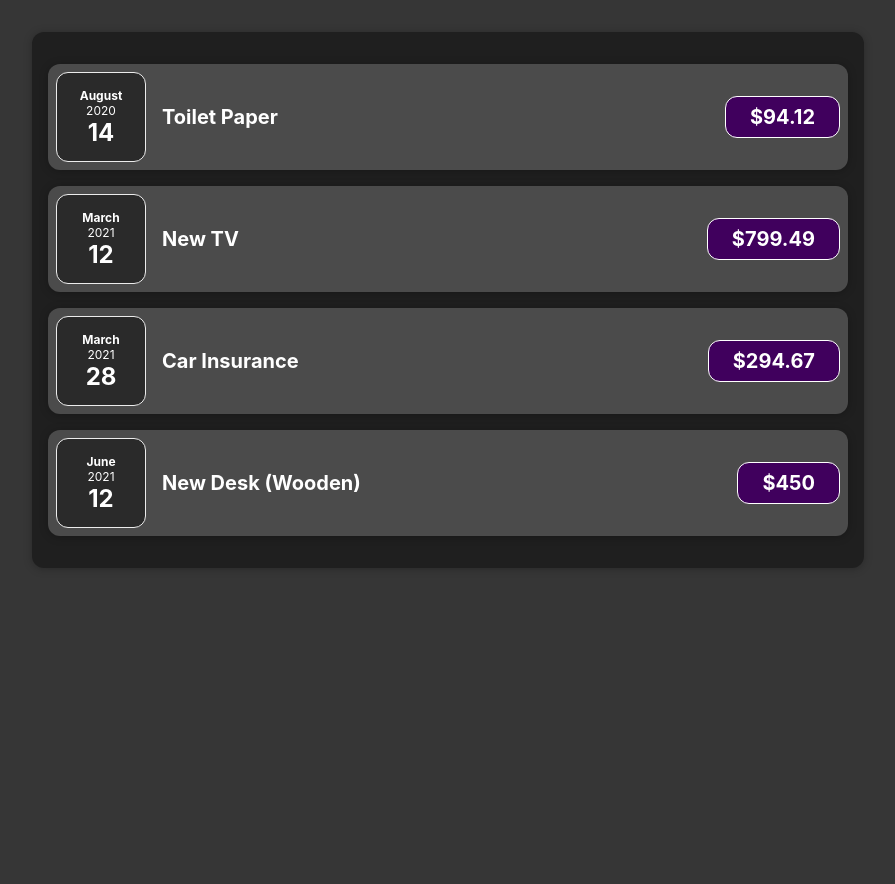
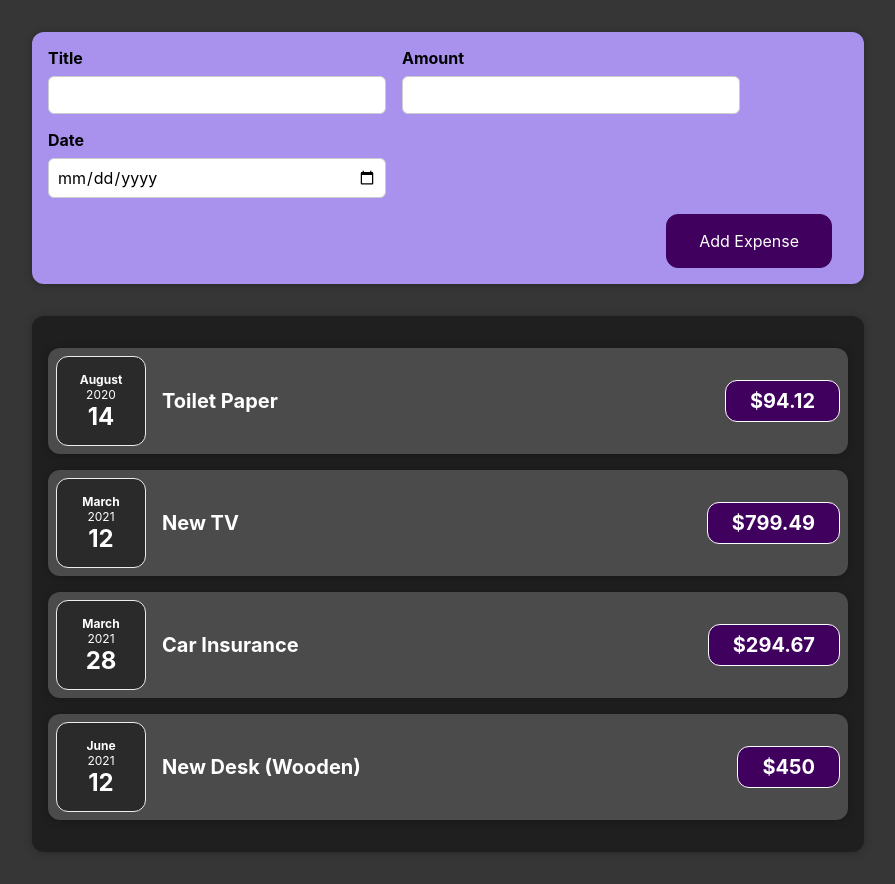
Before and after one commit to ziynii/study__react-complete-guide, a React (Create React App) app: page / in a window 1280 px wide. Shown: the whole page, without its empty margins (192-1087 px from the left). Before the commit the page ends 800 px from the top, so only its background shows below. Built offline with nearby package versions, Linux system fonts and the light colour scheme; the HTML template or start-up script is replaced by a standard one.

Commit message:
🚧 Import New Expense component into App.jsx

```diff
--- a/src/App.js
+++ b/src/App.js
@@ -1,4 +1,5 @@
 import Expenses from './components/Expense/Expenses';
+import NewExpense from './components/NewExpense/NewExpense';
 
 function App() {
   const expenses = [
@@ -25,6 +26,7 @@ function App() {
 
   return (
     <div className="App">
+			<NewExpense />
       <Expenses items={expenses}/>
     </div>
   );
```
